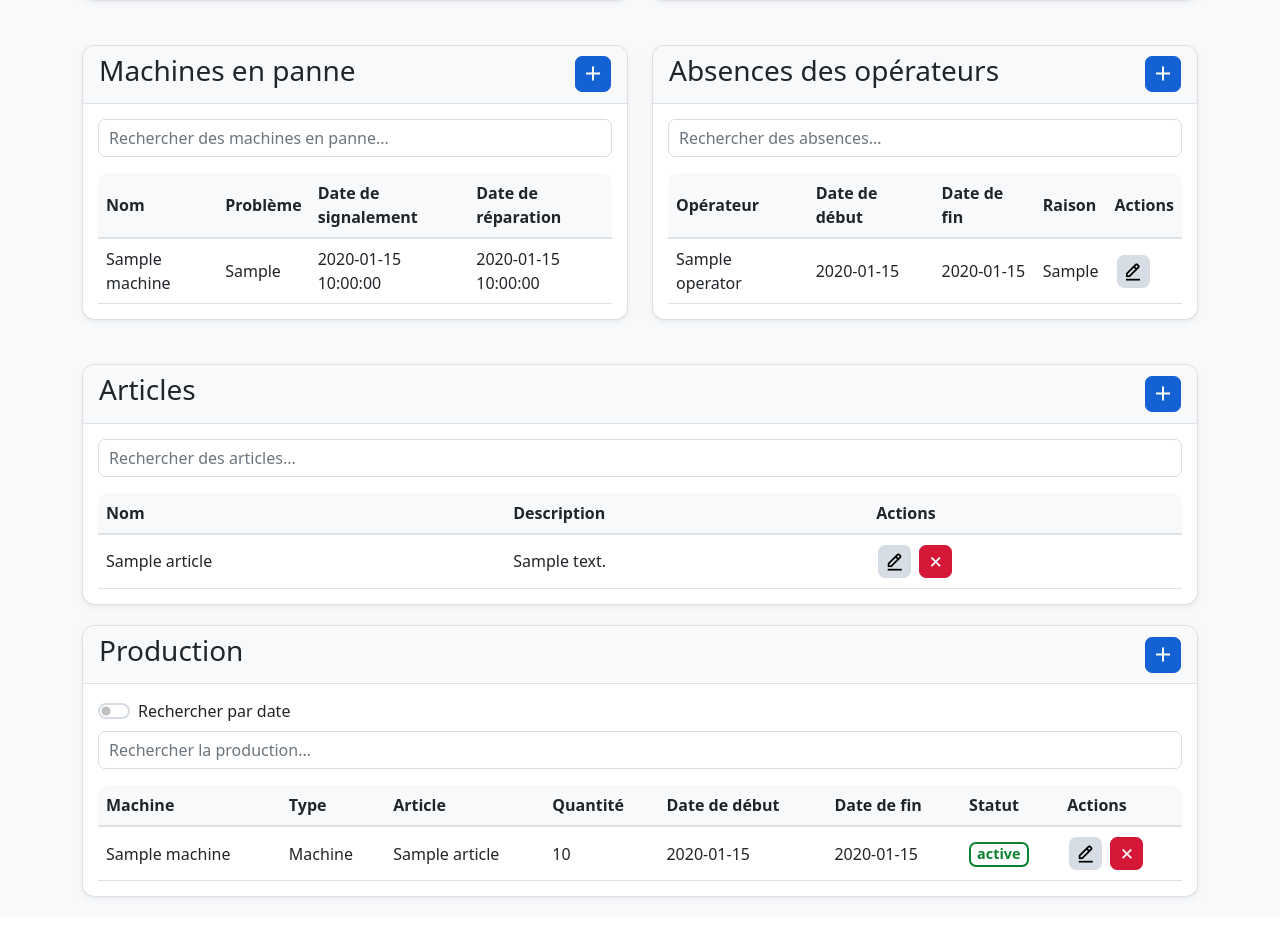
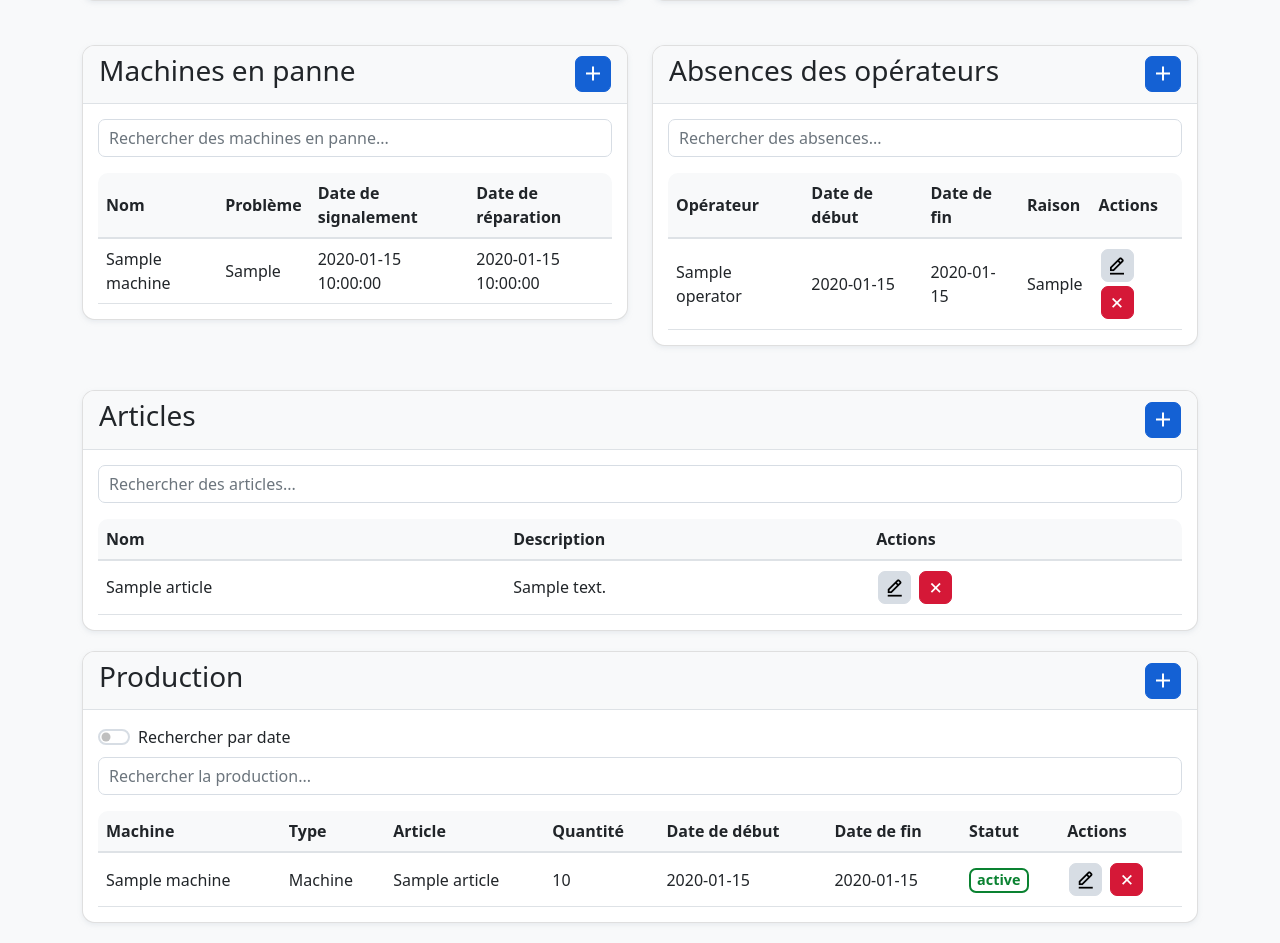
Before and after one commit to YassineAlaouiM/MPS, a Flask app: page /home in a window 1280 px wide. Shown: the part 320-1263 px from the top of the page. Before the commit the page ends 1220 px from the top, so only its background shows below. Run offline with Flask 3, Linux system fonts and the light colour scheme; a user stored in the database is signed in; tables that the repository leaves empty hold one stand-in row (values such as "Sample post"); parts of the project's set-up code (start-up, migrations or seed data) failed here and were passed over.

Commit message:
Update home.html

```diff
--- a/templates/home.html
+++ b/templates/home.html
@@ -195,6 +195,7 @@
                                     <td>{{ absence.reason }}</td>
                                     <td>
                                         <button class="btn btn-sm btn-light" onclick="editAbsence('{{ absence.id }}')"><i class='bx bx-edit-alt' ></i></button>
+                                        <button class="btn btn-sm btn-danger" onclick="deleteAbsence('{{ absence.id }}')"><i class='bx bx-x' ></i></button>
                                     </td>
                                 </tr>
                                 {% endfor %}
```
